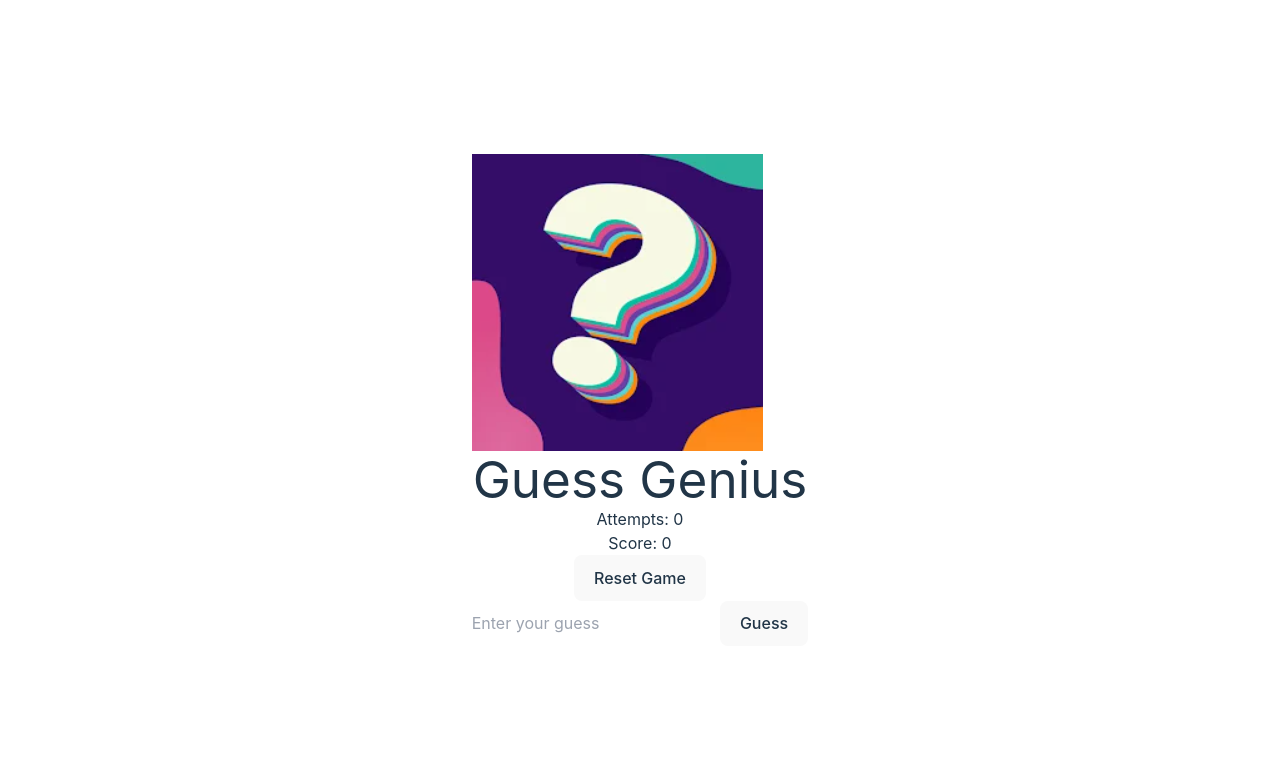
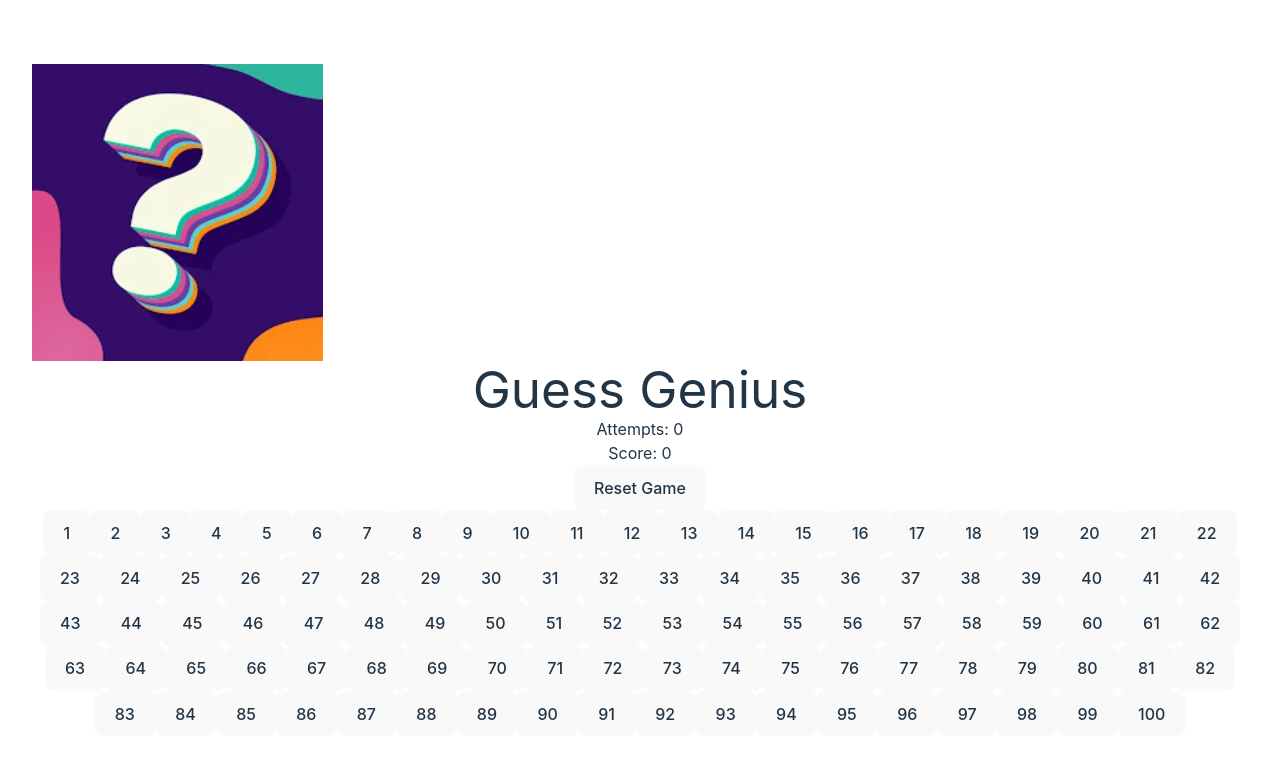
Before and after one commit to Hardi185/Number-Guessing-Game, a React (Vite) app in the folder front-end/number-guessing-game/: page / in a window 1280 px wide. Shown: the top 758 px of the page. Built offline with nearby package versions, Linux system fonts and the light colour scheme.

Commit message:
Added Grid

```diff
--- a/front-end/number-guessing-game/src/App.jsx
+++ b/front-end/number-guessing-game/src/App.jsx
@@ -1,17 +1,27 @@
 import './App.css'
-import React, { useState } from 'react';
+import React, { useState, useRef } from 'react';
 import Game from './components/game';
-//import Game from './components/temp';
 import NavBar from './components/navBar'
 
 function App() {
-  const [message, setMessage] = useState('');
-  const [guess, setGuess] = useState('');
+  const gameResetRef = useRef(null);
+
+  //will be set in Game
+  const setResetFunction = (resetFunc) => {
+    gameResetRef.current = resetFunc;
+  };
+
+  //will work when clicking from navbar
+  const handleResetGrid = () => {
+    if (gameResetRef.current) {
+      gameResetRef.current(); // Call the reset function in the Game component
+    }
+  };
 
   return (
     <>
-      <NavBar setMessage={setMessage} setGuess={setGuess} />
-      <Game message={message} guess={guess} setMessage={setMessage} setGuess={setGuess} />
+      <NavBar handleResetGrid={handleResetGrid} />
+      <Game onReset={setResetFunction}  />
     </>
   );
 
--- a/front-end/number-guessing-game/src/components/game.jsx
+++ b/front-end/number-guessing-game/src/components/game.jsx
@@ -1,57 +1,86 @@
 import React, { useState } from 'react';
 import { useDispatch, useSelector } from 'react-redux';
 import { incrementAttempts, resetAttempts } from '../redux/attemptsSlice';
-import { resetGame, makeGuess } from '../services/gameService';
+import { makeGuess } from '../services/gameService';
 import { MESSAGES } from '../constants/messages';
-import { resetScore, setScore } from '../redux/scoreSlice';
+import { setScore } from '../redux/scoreSlice';
 
-function Game({ message, guess, setMessage, setGuess }) {
+function Game({onReset }) {
+  const [message, setMessage] = useState('');
+  const [guess, setGuess] = useState('');
+  const [selectedNumbers, setSelectedNumbers] = useState(new Set());
+  const [correctNumber, setCorrectNumber] = useState(null); // Track the correct number
+  const [gameOver, setGameOver] = useState(false); // Track if the game is over
   const attempts = useSelector((state) => state.attempts.attempts);
   const dispatch = useDispatch();
 
-  const handleMakeGuess = async () => {
-    if (!guess) {
-      setMessage('Please enter a valid number.');
-      return;
-    }
+  const handleNumberClick = async (number) => {
+    // If the number has already been selected, do nothing
+    if (selectedNumbers.has(number) || gameOver) return;
 
+    setGuess(number.toString());
+    setSelectedNumbers((prev) => new Set(prev).add(number)); // Mark the number as selected
     dispatch(incrementAttempts());
-    const response = await makeGuess(parseInt(guess), parseInt(attempts));
-    console.log("reponse:", response);
+
+    const response = await makeGuess(number, parseInt(attempts));
     if (response) {
       setMessage(response.message);
       dispatch(setScore(response.score));
     }
 
+    if (response.message.includes(MESSAGES.CORRECT_GUESS)) {
+      setCorrectNumber(number); // Mark the correct number
+      setGameOver(true); // End the game
+    }
+
     if (response.message === MESSAGES.GAME_OVER) {
+      setGameOver(true); // End the game if the user runs out of attempts
       dispatch(resetAttempts());
-      setGuess('');
     }
   };
 
+  // Reset game state
+  const handleReset = () => {
+    setSelectedNumbers(new Set());
+    setCorrectNumber(null);
+    setMessage('');
+    setGuess('');
+    setGameOver(false); // Reset game state
+  };
+
+  // Pass the reset function to the parent
+  onReset(handleReset);
+
   return (
     <div>
-      <div className="container mx-auto text-center my-8">
-
-        <div className="mb-4">
-          <input
-            type="number"
-            placeholder="Enter your guess"
-            value={guess}
-            onChange={(e) => setGuess(e.target.value)}
-            className="px-4 py-2 border rounded"
-          />
+    <p className="text-xl mt-4">{message}</p>
+    <div className="container mx-auto text-center my-8">
+      <div className="grid grid-cols-10 gap-2">
+        {Array.from({ length: 100 }, (_, i) => i + 1).map((number) => (
           <button
-            className="bg-green-500 text-white px-4 py-2 rounded ml-4"
-            onClick={handleMakeGuess}
+            key={number}
+            onClick={() => handleNumberClick(number)}
+            className={`text-black font-bold py-2 rounded border ${
+              gameOver
+                ? 'bg-gray-400 cursor-not-allowed' // Disable all buttons and turn them gray when game is over
+                : correctNumber === number
+                ? 'bg-green-500 cursor-not-allowed' // Mark correct number in green with ✔
+                : selectedNumbers.has(number)
+                ? 'bg-red-500 cursor-not-allowed' // Mark selected numbers in red with ✖
+                : 'bg-gray-200 hover:bg-blue-500' // Default button style
+            }`}
+            disabled={gameOver || selectedNumbers.has(number) || correctNumber === number} // Disable all buttons if game is over
           >
-            Guess
+            {correctNumber === number
+              ? '✔'
+              : selectedNumbers.has(number)
+              ? '✖'
+              : number}
           </button>
-        </div>
-
-        <p className="text-xl mt-4">{message}</p>
+        ))}
       </div>
     </div>
+  </div>
   );
 }
 
--- a/front-end/number-guessing-game/src/components/navBar.jsx
+++ b/front-end/number-guessing-game/src/components/navBar.jsx
@@ -5,17 +5,16 @@ import { resetScore } from '../redux/scoreSlice';
 import { resetAttempts } from '../redux/attemptsSlice';
 import { useDispatch, useSelector } from 'react-redux';
 
-function Navbar({ setMessage, setGuess }) {
+function Navbar({ handleResetGrid }) {
   const attempts = useSelector((state) => state.attempts.attempts);
   const score = useSelector((state) => state.score.score);
   const dispatch = useDispatch();
 
   const handleResetGame = async () => {
     const response = await resetGame();
-    setMessage(response);
     dispatch(resetAttempts());
     dispatch(resetScore());
-    setGuess('');
+    handleResetGrid();
   };
 
   return (
--- a/front-end/number-guessing-game/src/constants/messages.js
+++ b/front-end/number-guessing-game/src/constants/messages.js
@@ -1,4 +1,5 @@
 export const MESSAGES = {
+    CORRECT_GUESS: "Congratulations! You guessed the number",
     GAME_OVER: "Game over! Please start a new game.",
     INVALID_INPUT: "Please enter a valid number.",
     WELCOME: "Welcome to the Number Guessing Game!",
```
Also changed, not shown: front-end/number-guessing-game/src/components/temp.jsx (deleted, +0 -71 lines), 1 other file (tests, documents, lock files or other folders).
